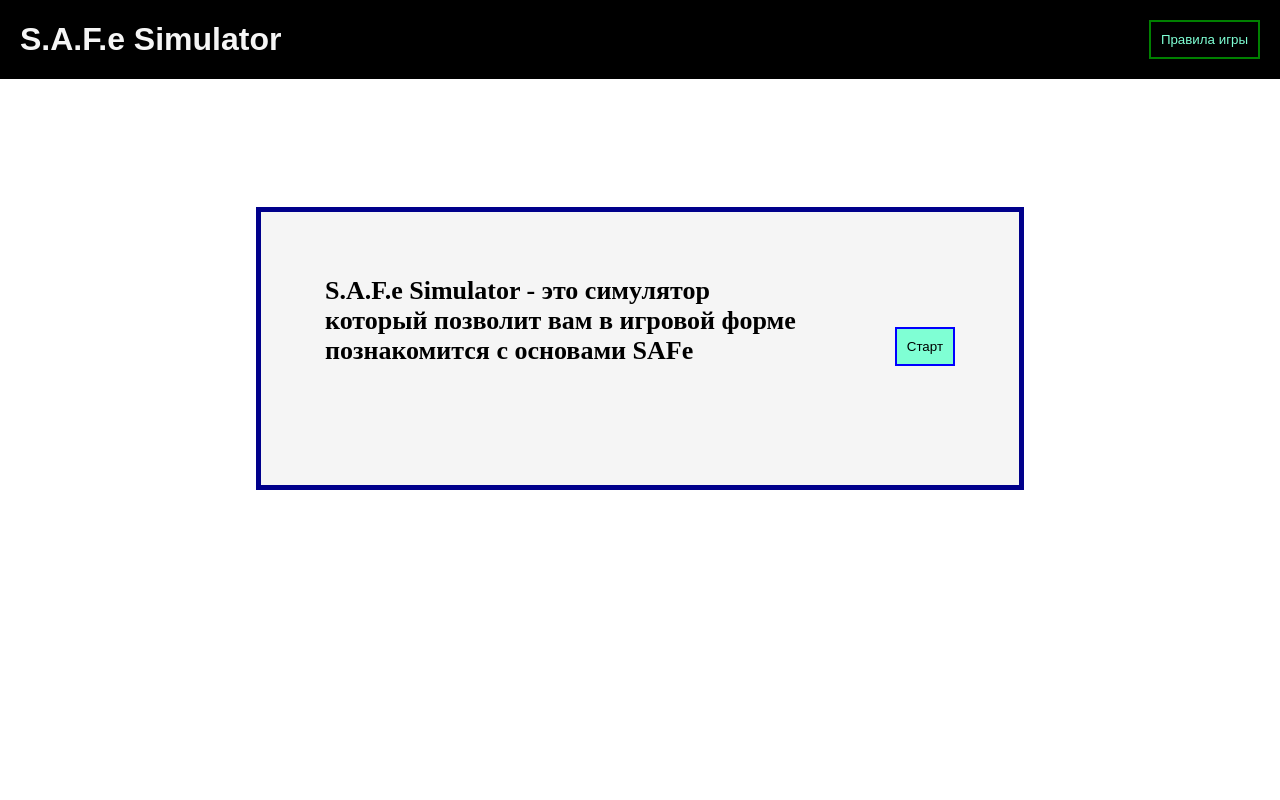
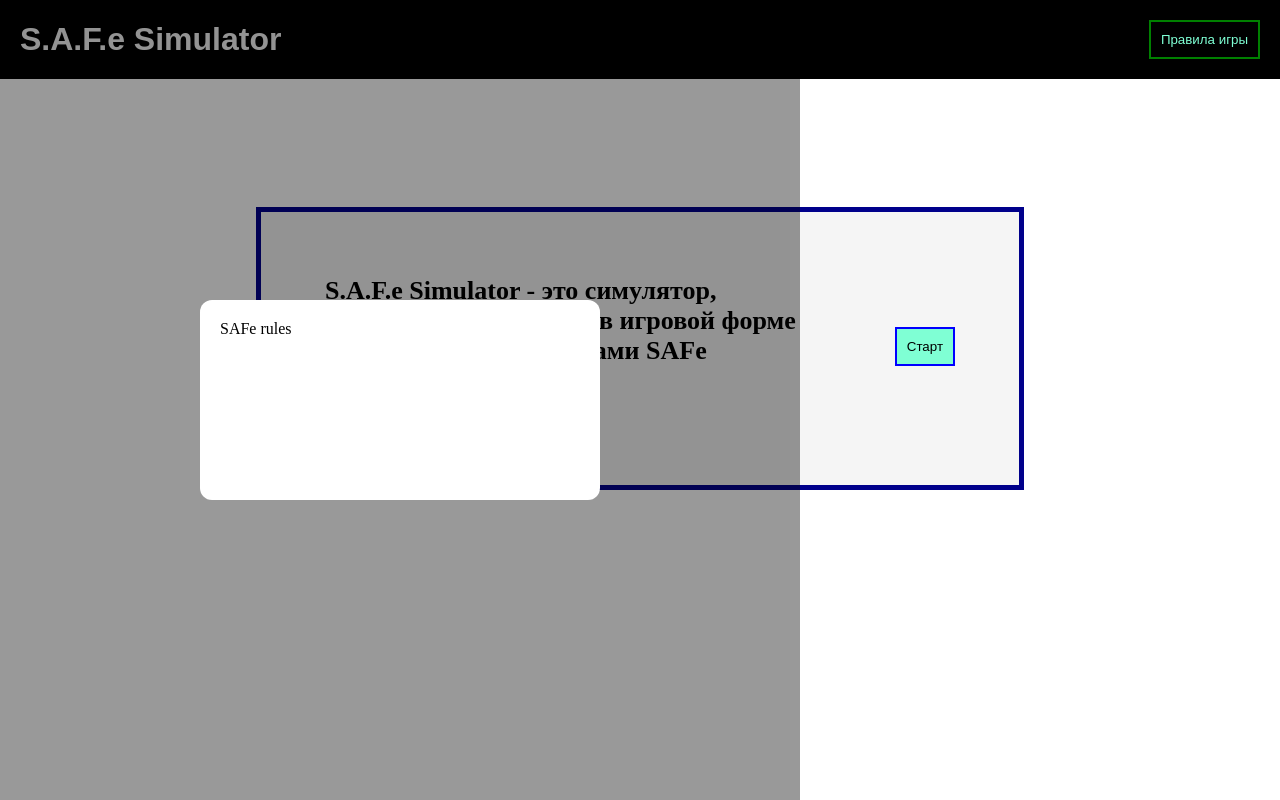
Before and after one commit to Wild-Queue/SAFe-simulator, a React (Create React App) app: page / in a window 1280 px wide. Both pictures are taken after a click on the button "Правила игры". Built offline with nearby package versions, Linux system fonts and the light colour scheme.

Commit message:
Game rules

```diff
--- /dev/null
+++ b/src/Modals/RulesWindow.css
@@ -0,0 +1,40 @@
+.model {
+    height: 0vh;
+    width: 0vh;
+    background-color: rgba(0,0,0,0.4);
+    position: fixed;
+    top: 0;
+    left: 0;
+    display: flex;
+    align-items: center;
+    justify-content: center;
+    z-index: 9998;
+    opacity: 0;
+    pointer-events: none;
+    transition: 0.5s;
+}
+
+.model.active {
+    height: 100vh;
+    width: 100vh;
+    opacity: 1;
+    pointer-events: all;
+}
+
+.model__content {
+    padding: 0px;
+    border-radius: 12px;
+    background-color: white;
+    height: 0px;
+    width: 0px;
+    transform: scale(0.5);
+    opacity: 0;
+}
+
+.model__content.active{
+    padding: 20px;
+    height: 200px;
+    width: 400px;
+    transform: scale(1);
+    opacity: 1;
+}
--- /dev/null
+++ b/src/Modals/RulesWindow.jsx
@@ -0,0 +1,14 @@
+import React from "react";
+import './RulesWindow.css'
+
+const RulesWindow = ({active, setActive, children}) => {
+    return (
+        <div className = {active ? "model active": "modal"} onClick={() => setActive(false)}>
+            <div className={active ? "model__content active": "model__content"} onClick={e => e.stopPropagation()}>
+                {children}
+            </div>
+        </div>
+    )
+}
+
+export default RulesWindow;
--- a/src/Pages/FrontPage.js
+++ b/src/Pages/FrontPage.js
@@ -4,6 +4,7 @@ import FrontPageHeader from '../components/FrontPageHeader';
 import FrontPageBody from '../components/FrontPageBody';
 import { BrowserRouter, Route, Routes } from "react-router-dom"
 import FirstModule from './FirstModule';
+import RulesWindow from '../Modals/RulesWindow';
 
 function FrontPage() {
 
--- a/src/components/FrontPageBody.jsx
+++ b/src/components/FrontPageBody.jsx
@@ -10,7 +10,7 @@ const FrontPageBody = function(){
 
     return(
         <div className='Body_internal'>
-            <h1> S.A.F.e Simulator - это симулятор <br/> который позволит вам в игровой форме познакомится с основами SAFe</h1>
+            <h1> S.A.F.e Simulator - это симулятор, <br/> который позволит вам в игровой форме познакомиться с основами SAFe</h1>
             <button onClick = {MoveFirstModule} className='Start_Bottom'> Старт</button>
 
         </div>
--- a/src/components/FrontPageHeader.jsx
+++ b/src/components/FrontPageHeader.jsx
@@ -1,17 +1,19 @@
 import React, { useState } from 'react';
 import { BrowserRouter, Route, Routes } from "react-router-dom"
+import RulesWindow from '../Modals/RulesWindow';
 
+const FrontPageHeader = function () {
+    const [modalActive, setModalActive] = useState(false)
 
-const FrontPageHeader = function(){
-
-    function Rules(){
-        console.log('Rules');
-    }
-
-    return(
-        <div className='Header_internal'>
-            <h1> S.A.F.e Simulator</h1>
-                <button onClick={Rules} className='Rules_Bottom'> Правила игры </button>
+    return (
+        <div>
+            <div className='Header_internal'>
+                <h1> S.A.F.e Simulator</h1>
+                <button onClick={() => setModalActive(true)} className='Rules_Bottom'> Правила игры </button>
+            </div>
+            <RulesWindow active={modalActive} setActive={setModalActive}>
+                SAFe rules
+            </RulesWindow>
         </div>
     )
 }
```
